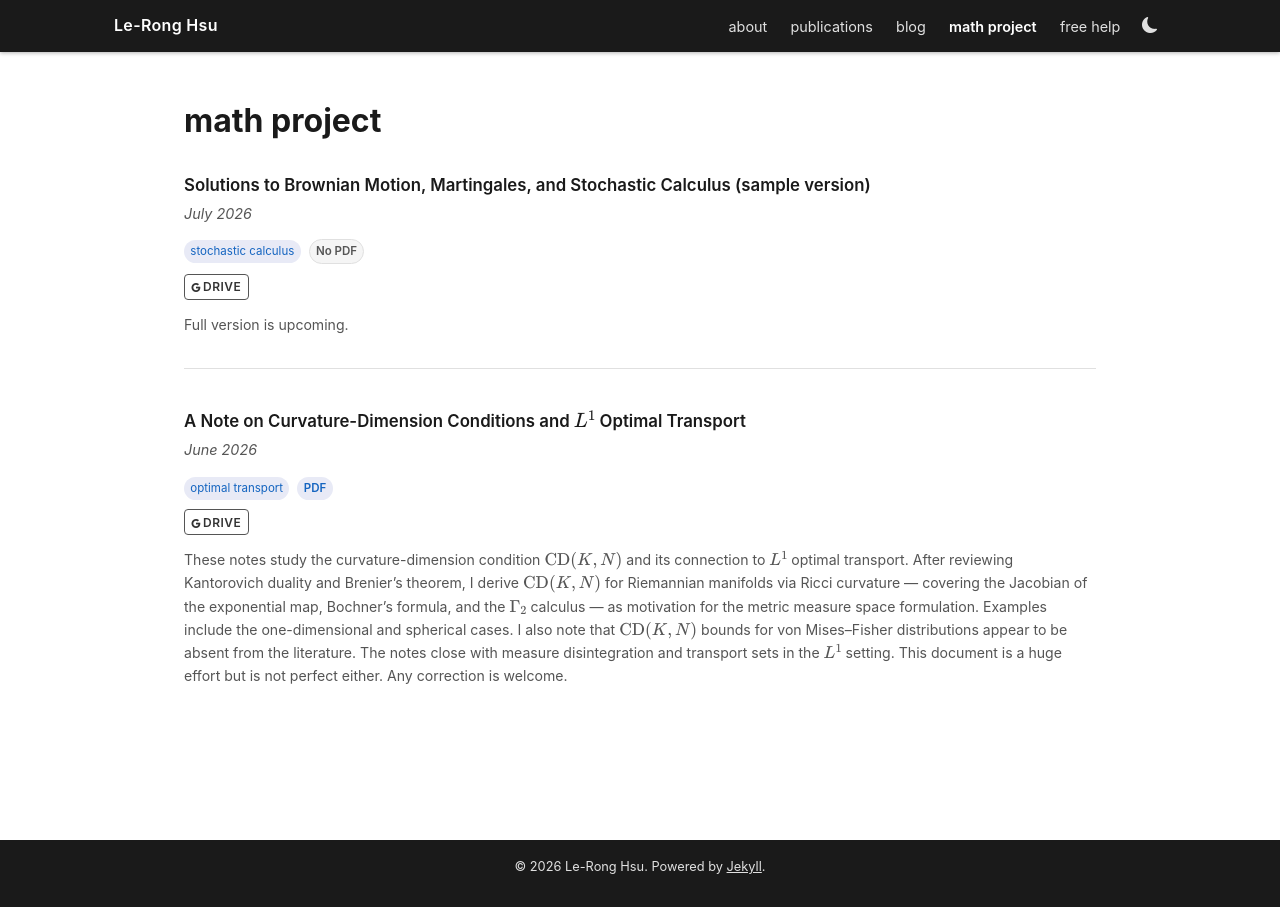
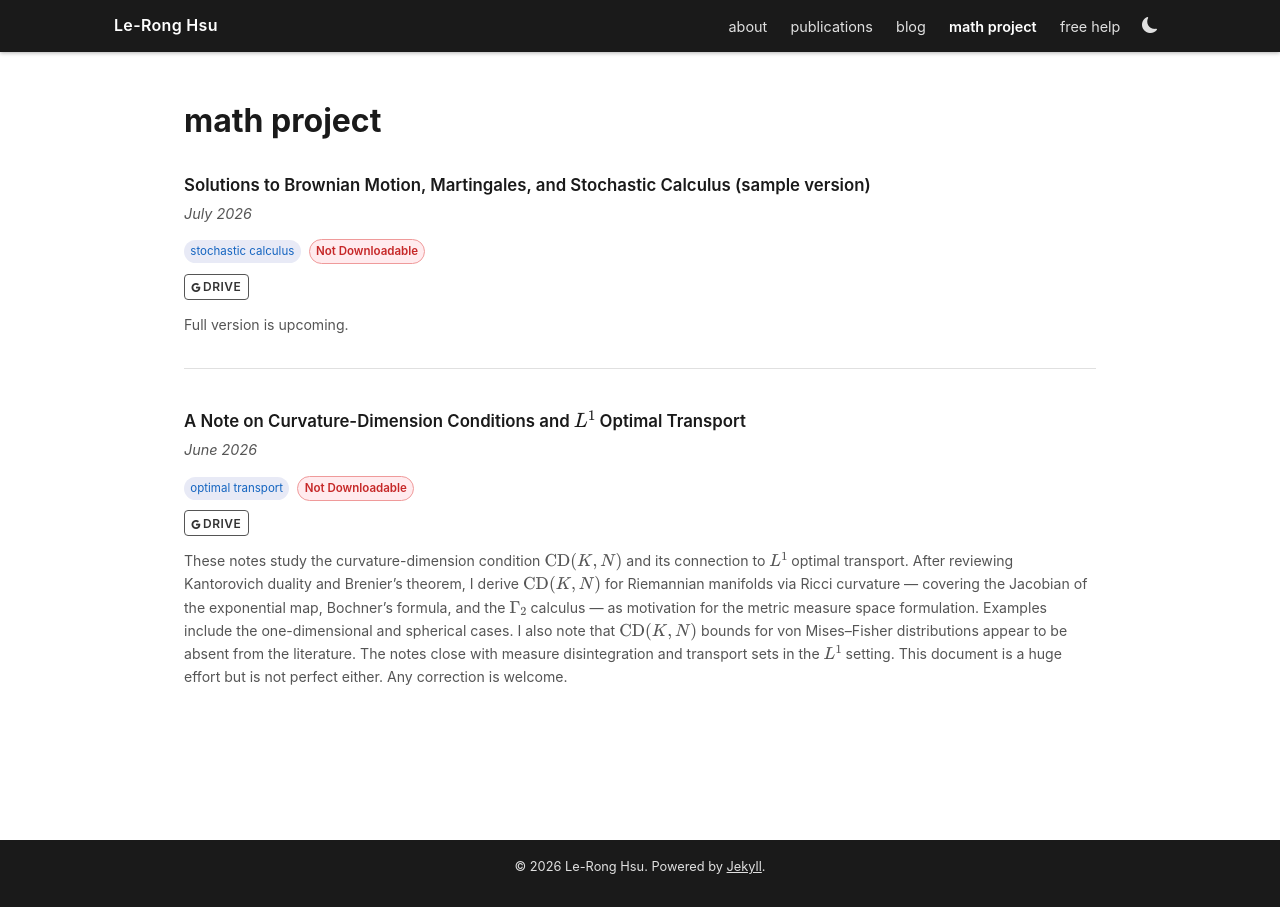
Before and after one commit to levi-hsu/levi-hsu.github.io, a Jekyll site: the page built from _pages/notes.md, in a window 1280 px wide. Built offline with Jekyll 4.4.1, drawn with Linux system fonts in a browser that asks for light colours.

Commit message:
20260725-2

```diff
--- a/_data/notes.yml
+++ b/_data/notes.yml
@@ -12,7 +12,7 @@
   tags:
     - "optimal transport"
   drive: "https://drive.google.com/file/d/1iBTLbO0jwdAVWTnsq_KRtLTwt7pXsfiy/view?usp=sharing"
-  downloadable: true
+  downloadable: false
   abstract: |
     These notes study the curvature-dimension condition $\text{CD}(K,N)$ and its connection to $L^1$ optimal transport. After reviewing Kantorovich duality and Brenier's theorem, I derive $\text{CD}(K,N)$ for Riemannian manifolds via Ricci curvature — covering the Jacobian of the exponential map, Bochner's formula, and the $\Gamma_2$ calculus — as motivation for the metric measure space formulation. Examples include the one-dimensional and spherical cases. I also note that $\text{CD}(K,N)$ bounds for von Mises–Fisher distributions appear to be absent from the literature. The notes close with measure disintegration and transport sets in the $L^1$ setting. This document is a huge effort but is not perfect either. Any correction is welcome.
   # updates:
--- a/_data/publications.yml
+++ b/_data/publications.yml
@@ -25,7 +25,7 @@
   bibtex: ""
   abstract: |
     We study flow matching on the Fisher--Rao simplex $\Delta^{d-1}$, realized isometrically
-    as the positive orthant $\Splus$ of the round sphere via $x_i\mapsto\sqrt{x_i}$. A
+    as the positive orthant $\mathcal{S}^{d-1}_+$ of the round sphere via $x_i\mapsto\sqrt{x_i}$. A
     posterior over completions $p_t(x_1\mid x_t)$ modeled by a single von Mises--Fisher
     (vMF) law is unimodal by construction, so it cannot represent a genuinely multimodal
     posterior: under the flow-matching loss it is driven toward a single mean direction that
@@ -34,9 +34,9 @@
     explicit $O(1/\kappa^2)$ remainder, replacing an earlier probabilistic concentration
     argument and recovering its $\kappa\to\infty$ limit as the special case $K=1$. Second,
     for a $K\ge2$-component mixture-vMF posterior, we prove that its marginal velocity field
-    cannot equal any single-target field $\log_{(\cdot)}(\mu^\star)$ on $\Splus$: exactly,
+    cannot equal any single-target field $\log_{(\cdot)}(\mu^\star)$ on $\mathcal{S}^{d-1}_+$: exactly,
     with no error terms, in the limit $\kappa_k\to\infty$. Multimodality is therefore a
     structural obstruction that no single-target field can remove. We do not address here
-    the Fisher--Rao boundary-explosion problem near $\partial\Splus$ or the relationship to
+    the Fisher--Rao boundary-explosion problem near $\partial\mathcal{S}^{d-1}_+$ or the relationship to
     the $\alpha$-Flow family.
   image: ""
--- a/_pages/notes.md
+++ b/_pages/notes.md
@@ -31,9 +31,9 @@ permalink: /notes/
           {% for tag in note.tags %}<span class="tag">{{ tag }}</span>{% endfor %}
           {% if note.downloadable == true or note.downloadable == false %}
             {% if note.downloadable %}
-            <span class="tag availability-tag availability-tag-downloadable">PDF</span>
+            <span class="tag availability-tag availability-tag-downloadable">Downloadable</span>
             {% else %}
-            <span class="tag availability-tag availability-tag-unavailable">No PDF</span>
+            <span class="tag availability-tag availability-tag-unavailable">Not Downloadable</span>
             {% endif %}
           {% endif %}
         </div>
--- a/_sass/_publications.scss
+++ b/_sass/_publications.scss
@@ -105,13 +105,34 @@
 }
 
 .availability-tag {
+  border: 1px solid transparent;
   font-weight: 600;
 }
 
+.availability-tag-downloadable {
+  background: #e8f5e9;
+  color: #2e7d32;
+  border-color: #a5d6a7;
+}
+
 .availability-tag-unavailable {
-  background: var(--bg-alt);
-  color: var(--text-muted);
-  border: 1px solid var(--border);
+  background: #ffebee;
+  color: #c62828;
+  border-color: #ef9a9a;
+}
+
+[data-theme="dark"] {
+  .availability-tag-downloadable {
+    background: #14351d;
+    color: #81c784;
+    border-color: #2e7d32;
+  }
+
+  .availability-tag-unavailable {
+    background: #3d1719;
+    color: #ef9a9a;
+    border-color: #c62828;
+  }
 }
 
 /* ── Update log ── */
```
Also changed, not shown: _pages/publications.md (+2 -2 lines).
